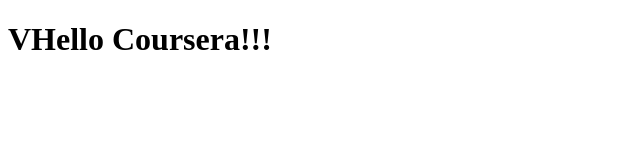
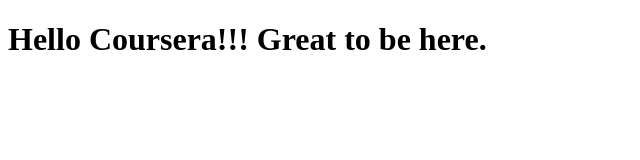
Before and after one commit to swapnamalgari/coursera.592, a plain HTML site: page site/index.html in a window 1280 px wide. Shown: the whole page, without its empty margins (0-640 px from the left). Drawn offline with Linux system fonts and the light colour scheme.

Commit message:
Small changes to my page content.

```diff
--- a/site/index.html
+++ b/site/index.html
@@ -4,6 +4,6 @@
 	<title>Hello Coursera!</title>
 </head>
 <body>
-<h1>VHello Coursera!!!</h1>
+<h1>Hello Coursera!!! Great to be here.</h1>
 </body>
 </html>
```
